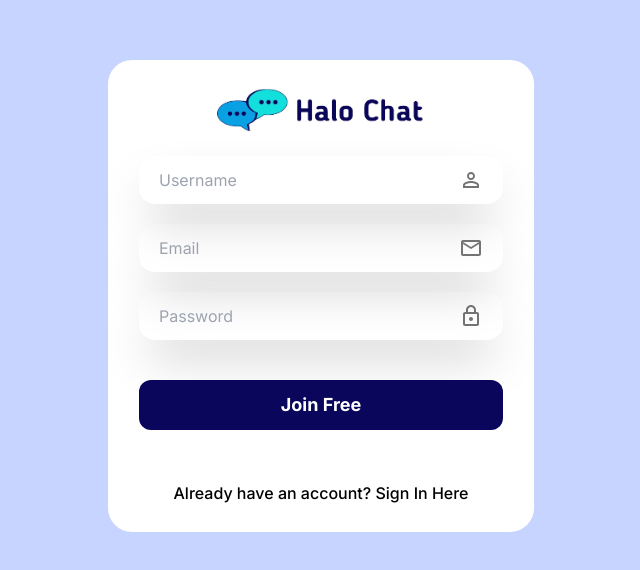
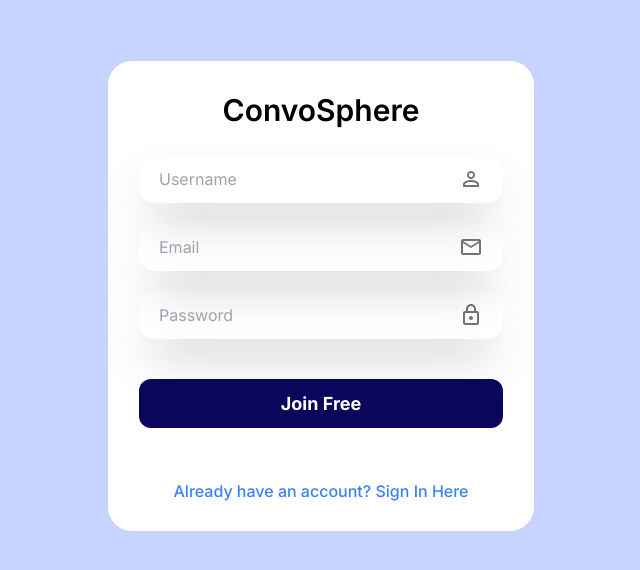
Before and after one commit to mmh-masud-03/next-chat, a Next.js app: page /register in a window 1280 px wide. Shown: the part 104-674 px from the top of the page, without its empty margins (319-959 px from the left). Built offline with nearby package versions, Linux system fonts and the light colour scheme.

Commit message:
ready to deploy

```diff
--- a/src/app/(root)/layout.jsx
+++ b/src/app/(root)/layout.jsx
@@ -3,7 +3,7 @@ import "../globals.css";
 import Provider from "../../components/Provider";
 import TosterContext from "../../components/TosterContext";
 import TopBar from "../../components/Topbar";
-import BottomBar from "../../components/BottomBar"
+import BottomBar from "../../components/BottomBar";
 
 const inter = Inter({ subsets: ["latin"] });
 
@@ -15,9 +15,11 @@ export const metadata = {
 export default function RootLayout({ children }) {
   return (
     <html lang="en">
-      <body className={`${inter.className} bg-blue-2`}>
+      <body className={`${inter.className} bg-blue-200`}>
         <Provider>
-          <TopBar />
+          <div className="pb-2">
+            <TopBar />
+          </div>
           {children}
           <BottomBar />
         </Provider>
--- a/src/components/ChatDetails.jsx
+++ b/src/components/ChatDetails.jsx
@@ -169,7 +169,7 @@ const ChatDetails = ({ chatId }) => {
             <CldUploadButton
               options={{ maxFiles: 1 }}
               onUpload={sendPhoto}
-              uploadPreset="upecg01j"
+              uploadPreset="ag2ilayj"
             >
               <AddPhotoAlternate
                 sx={{
--- a/src/components/Form.jsx
+++ b/src/components/Form.jsx
@@ -9,7 +9,7 @@ import Link from "next/link";
 import { useRouter } from "next/navigation";
 import { useForm } from "react-hook-form";
 import toast from "react-hot-toast";
-import { signIn } from "next-auth/react"
+import { signIn } from "next-auth/react";
 
 const Form = ({ type }) => {
   const {
@@ -44,7 +44,7 @@ const Form = ({ type }) => {
       const res = await signIn("credentials", {
         ...data,
         redirect: false,
-      })
+      });
 
       if (res.ok) {
         router.push("/chats");
@@ -56,13 +56,10 @@ const Form = ({ type }) => {
     }
   };
 
-
-
   return (
     <div className="auth">
       <div className="content">
-        <img src="/assets/logo.png" alt="logo" className="logo" />
-
+        <p className="text-heading2-bold font-semibold ">ConvoSphere</p>{" "}
         <form className="form" onSubmit={handleSubmit(onSubmit)}>
           {type === "register" && (
             <div>
@@ -135,14 +132,17 @@ const Form = ({ type }) => {
             {type === "register" ? "Join Free" : "Let's Chat"}
           </button>
         </form>
-
         {type === "register" ? (
           <Link href="/" className="link">
-            <p className="text-center">Already have an account? Sign In Here</p>
+            <p className="text-center text-blue-500">
+              Already have an account? Sign In Here
+            </p>
           </Link>
         ) : (
           <Link href="/register" className="link">
-            <p className="text-center">Don't have an account? Register Here</p>
+            <p className="text-center text-blue-400">
+              Don't have an account? Register Here
+            </p>
           </Link>
         )}
       </div>
--- a/src/components/Topbar.jsx
+++ b/src/components/Topbar.jsx
@@ -15,9 +15,9 @@ const TopBar = () => {
   const user = session?.user;
 
   return (
-    <div className="topbar">
+    <div className="topbar bg-red-300">
       <Link href="/chats">
-        <img src="/assets/logo.png" alt="logo" className="logo" />
+        <p className="text-heading2-bold font-semibold ">ConvoSphere</p>{" "}
       </Link>
 
       <div className="menu">
```
